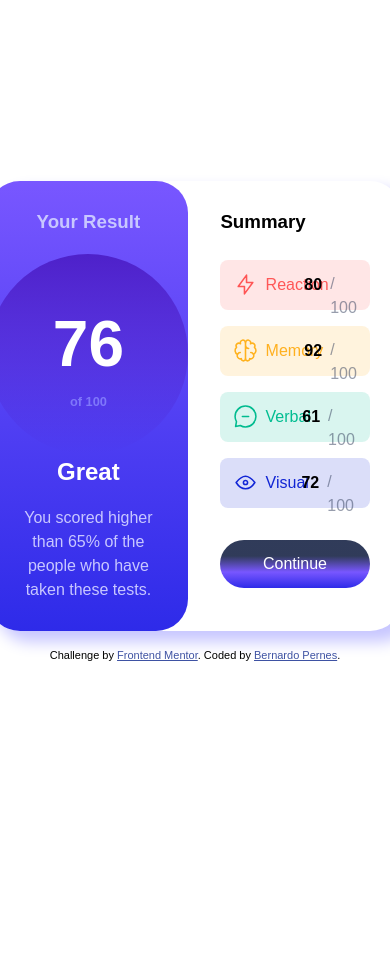
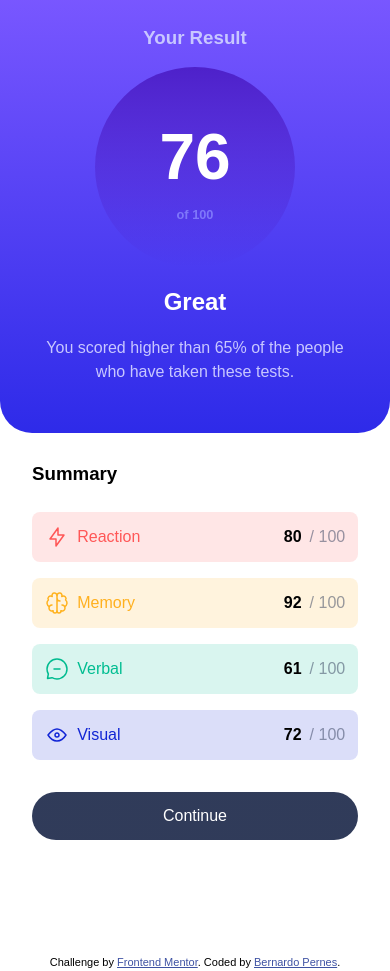
Before and after one commit to BPernes/frontend-mentor, a plain HTML site: page newbie/results-summary-component-main/index.html in a window 390 px wide. Before the commit the page ends 844 px from the top, so only its background shows below. Drawn offline with Linux system fonts and the light colour scheme.

Commit message:
mobile layout and linear gradient transition

```diff
--- a/newbie/results-summary-component-main/index.css
+++ b/newbie/results-summary-component-main/index.css
@@ -83,6 +83,12 @@ body {
     place-content: center;
     font-family: var(--ff-base);
     font-weight: var(--fw-default);
+    min-height: 115vh;
+}
+
+footer {
+    margin-top: auto;
+    padding-top: auto;
 }
 
 .results {
@@ -255,19 +261,52 @@ body {
 }
 
 .continue {
+    position: relative;
     cursor: pointer;
-    max-width: 260px;
     width: 100%;
     height: 3em;
     margin-top: 1em;
     border-radius: 24px;
     border-style: none;
     color: white;
-    /* background-color: black; */
     transition: 0.3s ease-in;
-    background-image: linear-gradient(var(--clr-neutral-dark-grey), var(--clr-neutral-dark-grey), var(--clr-gradient-slate), var(--clr-gradient-royal));
+    /* background-color: var(--clr-neutral-dark-grey); */
+    background: linear-gradient(var(--clr-neutral-dark-grey), var(--clr-neutral-dark-grey));
+    z-index: 1;
+    /* background-image: linear-gradient(var(--clr-neutral-dark-grey), var(--clr-neutral-dark-grey), var(--clr-gradient-slate), var(--clr-gradient-royal)); */
 }
 
-.continue:hover {
-    background-color: var(--clr-primary-cobalt);
+.continue::before {
+    position: absolute;
+    content: "";
+    width: 100%;
+    border-radius: 24px;
+    border-style: none;
+    top: 0;
+    left: 0;
+    right: 0;
+    bottom: 0;
+    width: 100%;
+    height: 3em;
+    background: linear-gradient(var(--clr-gradient-slate), var(--clr-gradient-royal));
+    z-index: -1;
+    transition: opacity 0.5s linear;
+    opacity: 0;
 }
+
+.continue:hover::before {
+    opacity: 1;
+}
+
+@media (max-width: 700px) {
+    body {
+        place-content: unset;
+    }
+    .results {
+        grid-template-columns: 1fr;
+        box-shadow: none;
+    }
+    .results__summary {
+        border-radius: 0 0 2em 2em;
+    }
+}
--- a/newbie/results-summary-component-main/index.html
+++ b/newbie/results-summary-component-main/index.html
@@ -71,9 +71,9 @@
             </div>
         </article>
     </main>
-  <div class="attribution">
-    Challenge by <a href="https://www.frontendmentor.io?ref=challenge" target="_blank">Frontend Mentor</a>.
-    Coded by <a href="#">Bernardo Pernes</a>.
-  </div>
+    <footer class="attribution">
+        Challenge by <a href="https://www.frontendmentor.io?ref=challenge" target="_blank">Frontend Mentor</a>.
+        Coded by <a href="#">Bernardo Pernes</a>.
+    </footer>
 </body>
 </html>
```
